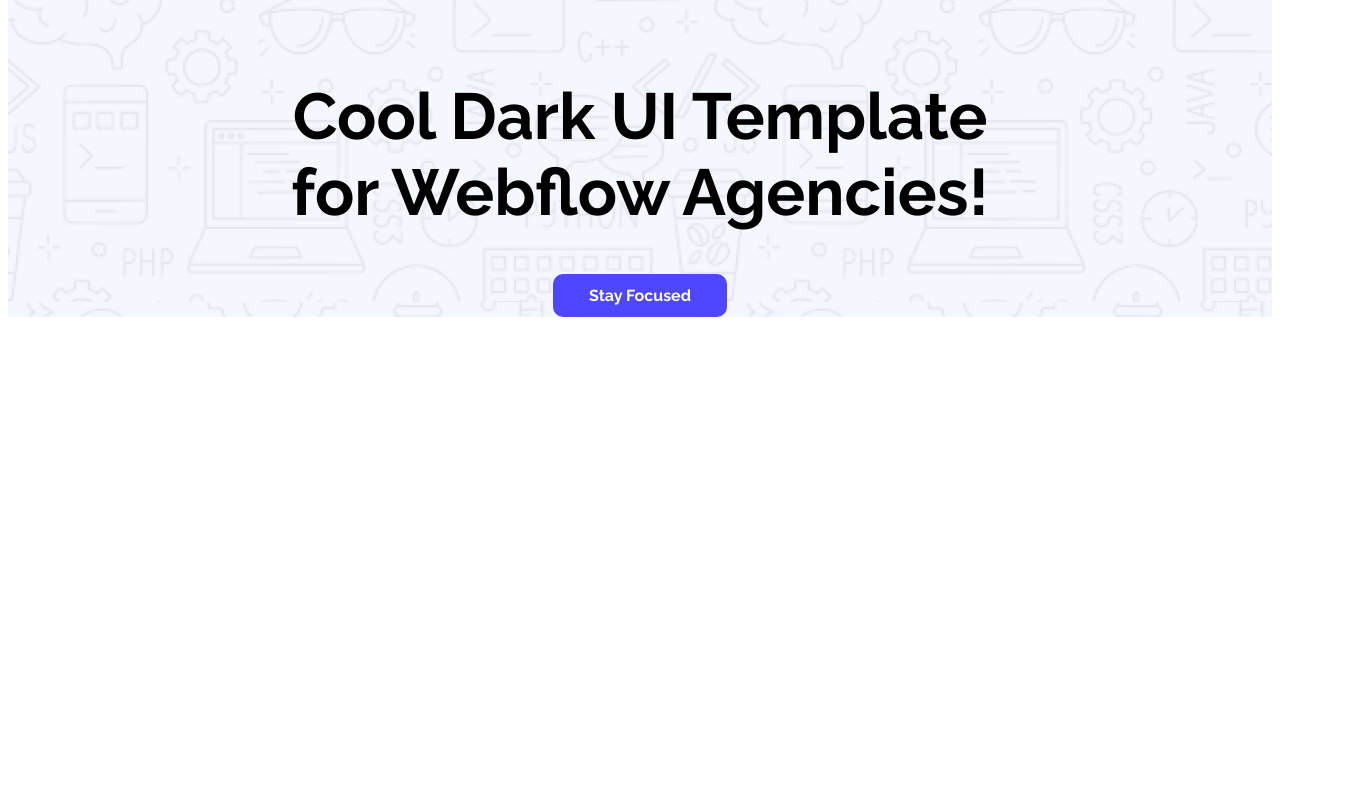
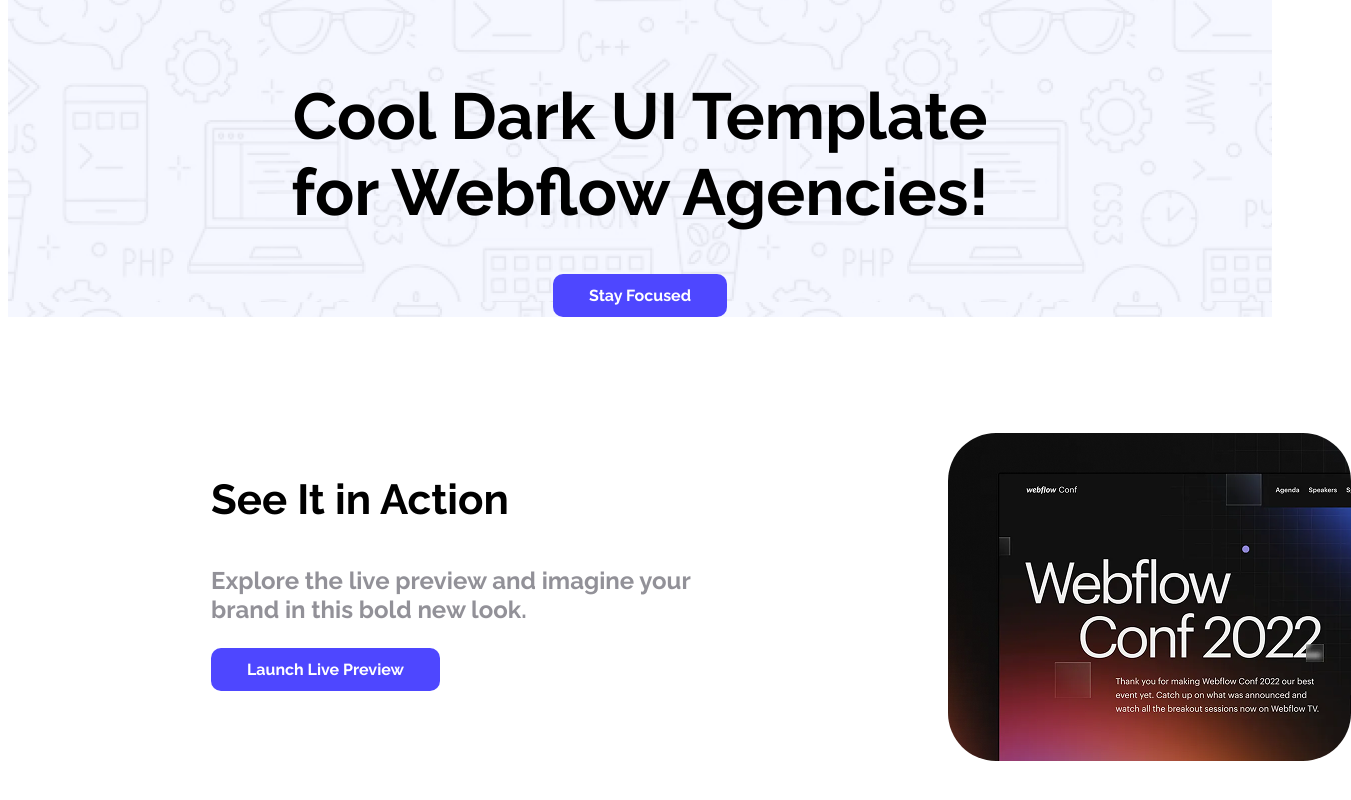
Before and after one commit to TabibAlIrfan/Assignment, a plain HTML site: page index.html in a window 1280 px wide. Shown: the part 358-1158 px from the top of the page, 1351 px wide, since content can reach past the window. Before the commit the page ends 800 px from the top, so only its background shows below. Drawn offline with Linux system fonts and the light colour scheme.

Commit message:
action section added

```diff
--- a/index.html
+++ b/index.html
@@ -24,7 +24,13 @@
         <a href=""><button class="btn raleway-normal">Stay Focused</button></a>
       </div>
     </header>
-    <main></main>
+    <main><section class="s-action">
+      <div class="d-action"><h3 class="h-action">See It in Action</h3>
+      <p class="p-action">Explore the live preview and imagine your brand in this bold new look.</p>
+      <button class="btn raleway-normal">Launch Live Preview</button>
+      </div>
+      <div><img src="../Assignment/Assets/wc-mini.png" alt=""></div>
+    </section></main>
     <footer></footer>
   </body>
 </html>
--- a/styles/etc.css
+++ b/styles/etc.css
@@ -50,6 +50,11 @@ nav {
     border: 0;
 }
 
+main {
+    max-width: 1140px;
+    margin: 0 auto;
+}
+
 h1 {
     font-weight: bold;
     font-size: 65px;
@@ -63,3 +68,31 @@ h1 {
     margin-right: 267.5px;
 
 }
+
+.h-action {
+    font-size: 42px;
+    font-weight: bold;
+}
+
+.p-action {
+    font-size: 24px;
+    color: rgba(37, 36, 50, 0.5);
+
+}
+
+.d-action {
+    width: 517px;
+    height: 203px;
+}
+
+.s-action {
+    width: 1140px;
+    height: 328px;
+    margin: 116px 141px;
+    display: flex;
+    justify-content: space-between;
+}
+
+img {
+    border-radius: 48px;
+}
```
